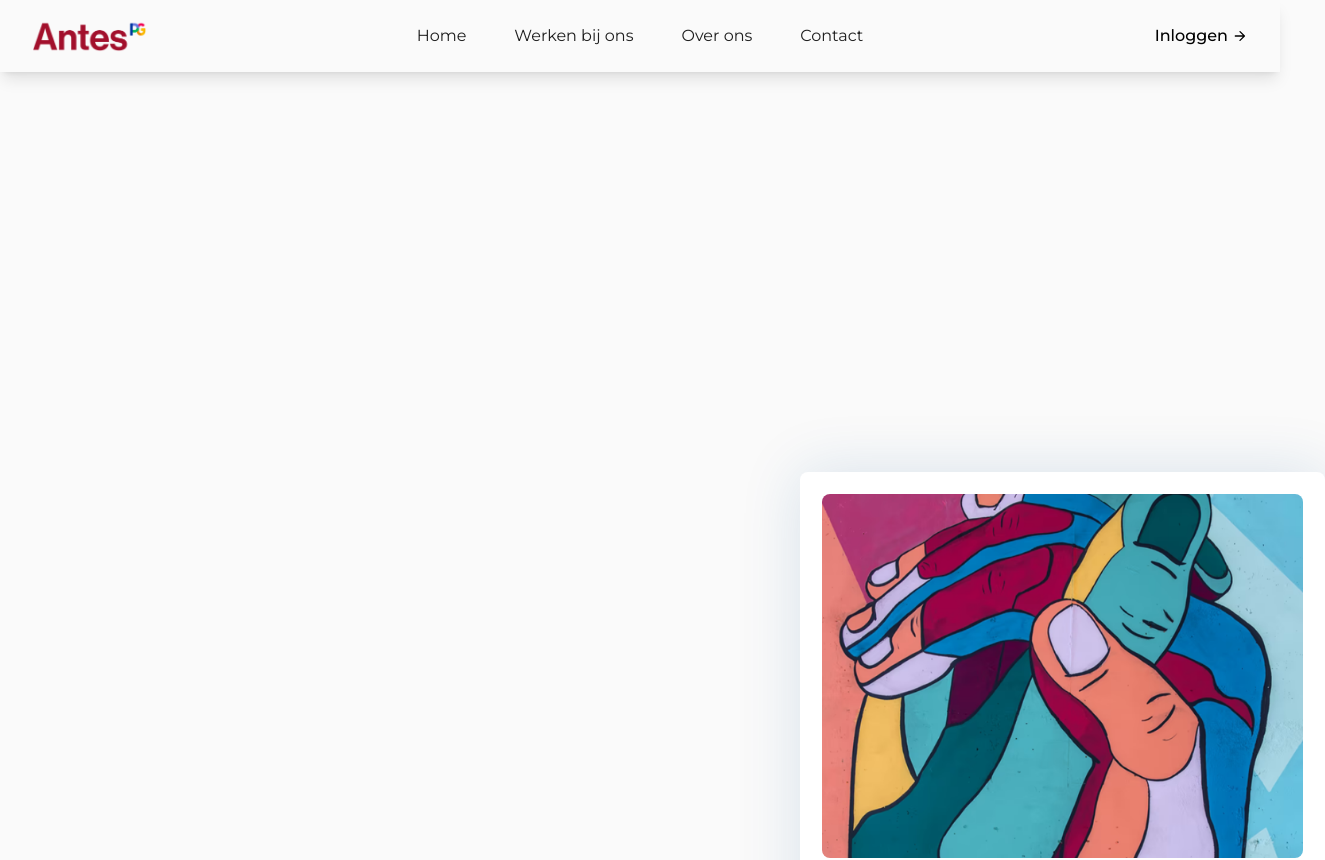
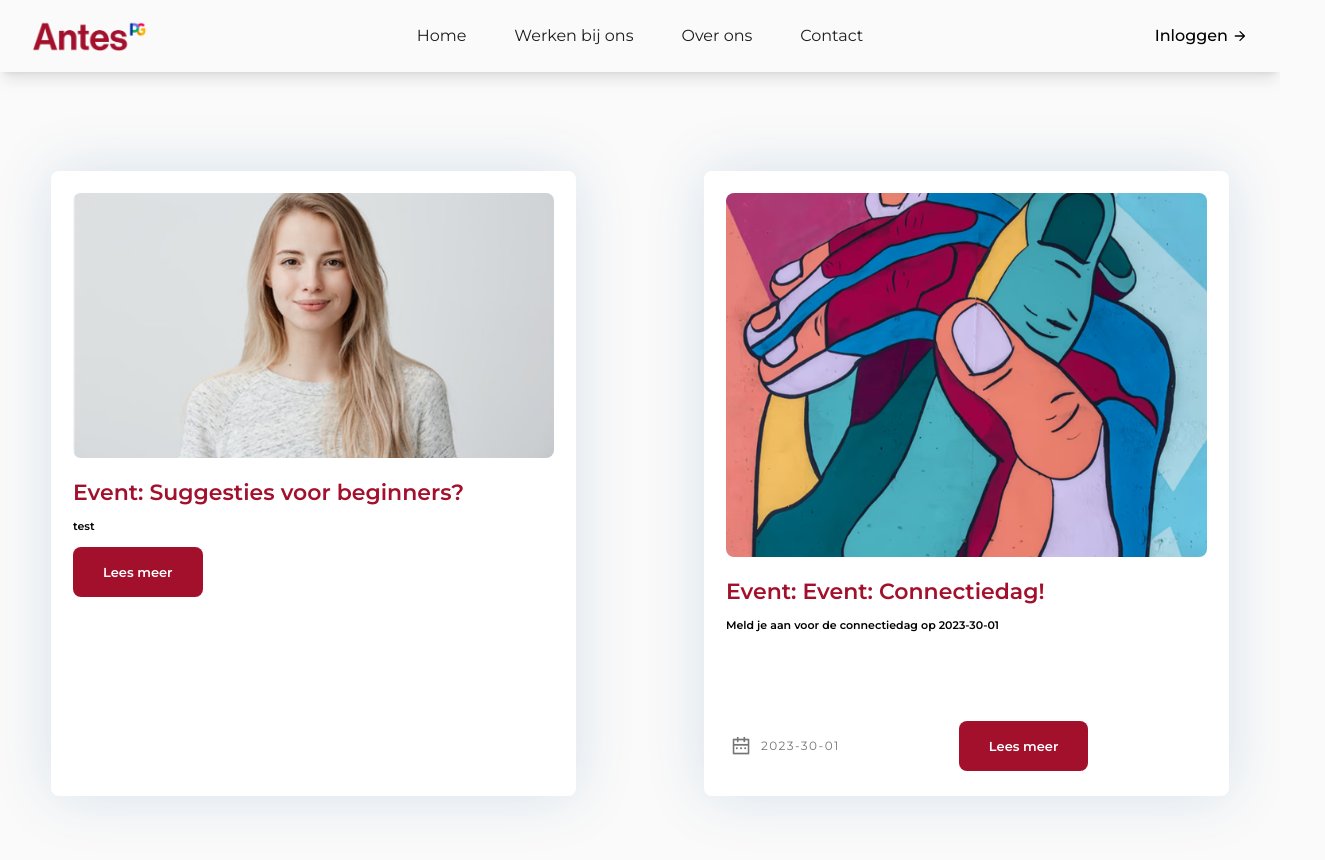
Before and after one commit to Albadit/project_c, a Next.js app in the folder antes/: page / in a window 1280 px wide. Shown: the top 860 px of the page, 1325 px wide, since content can reach past the window. Built offline with nearby package versions, Linux system fonts and the light colour scheme.

Commit message:
event card

```diff
--- a/antes/src/app/components/EventCard.tsx
+++ b/antes/src/app/components/EventCard.tsx
@@ -9,7 +9,7 @@ interface EventCardProps {
 
 export const EventCard: FC<EventCardProps> = ({ title, date, location, imageSrc }) => {
     return (
-        <div style={{ marginLeft: "800px", marginTop: "400px", width: '525px', height: '625px', padding: '22px', background: 'white', boxShadow: '0px 0px 60px rgba(21, 90, 148, 0.15)', borderRadius: '8px', flexDirection: 'column', justifyContent: 'flex-start', alignItems: 'flex-start', gap: '18px', display: 'inline-flex' }}>
+        <div style={{  width: '525px', height: '625px', padding: '22px', background: 'white', boxShadow: '0px 0px 60px rgba(21, 90, 148, 0.15)', borderRadius: '8px', flexDirection: 'column', justifyContent: 'flex-start', alignItems: 'flex-start', gap: '18px', display: 'inline-flex'}}>
             <div style={{ height: '364px', flexDirection: 'column', justifyContent: 'flex-start', alignItems: 'flex-start', gap: '10px', display: 'flex' }}>
                 <img style={{ width: '482px', height: '365px', borderRadius: '8px' }} src={imageSrc} alt={title} />
             </div>
@@ -26,5 +26,8 @@ export const EventCard: FC<EventCardProps> = ({ title, date, location, imageSrc
                 <button style={{ height: '50px', paddingLeft: '30px', paddingRight: '30px', paddingTop: '10px', paddingBottom: '10px', background: '#A2102C', borderRadius: '8px', justifyContent: 'center', alignItems: 'center', gap: '10px', display: 'flex', color: 'white', fontSize: '13px', fontFamily: 'Montserrat', fontWeight: 600, lineHeight: '30px', wordWrap: 'break-word' }}>Lees meer</button>
             </div>
         </div>
+
+
+
     );
 };
--- /dev/null
+++ b/antes/src/app/components/QnACard.tsx
@@ -0,0 +1,25 @@
+import { FC } from 'react';
+// import './QnACard.css';
+
+interface QnACardProps {
+    title: string;
+    description: string;
+    imageSrc: string;
+}
+
+export const QnACard: FC<QnACardProps> = ({ title, description, imageSrc }) => {
+    return (
+      <div style={{width: '525px', height: '625px', padding: '22px', background: 'white', boxShadow: '0px 0px 60px rgba(21, 90, 148, 0.15)', borderRadius: '8px', flexDirection: 'column', justifyContent: 'flex-between', alignItems: 'flex-start', gap: '18px', display: 'inline-flex'}}>
+
+            <img style={{ width: '482px', height: '265px', borderRadius: '8px' }} src={imageSrc} alt={title}/>
+
+            <div style={{ alignSelf: 'stretch', height: '30px', color: '#A2102C', fontSize: '22px', fontFamily: 'Montserrat', fontWeight: 600, lineHeight: '33px', wordWrap: 'break-word' }}>Event: {title}<br/></div>
+            <div style={{ width: '474px', color: 'black', fontSize: '11px', fontFamily: 'Montserrat', fontWeight: 600, lineHeight: '5px', wordWrap: 'break-word' }}>{description}<br/></div>
+            <div style={{ width: '372px', justifyContent: 'flex-start', alignItems: 'center', gap: '119px', display: 'inline-flex' }}>
+                <button style={{ height: '50px', paddingLeft: '30px', paddingRight: '30px', paddingTop: '10px', paddingBottom: '10px', background: '#A2102C', borderRadius: '8px', justifyContent: 'center', alignItems: 'center', gap: '10px', display: 'flex', color: 'white', fontSize: '13px', fontFamily: 'Montserrat', fontWeight: 600, lineHeight: '30px', wordWrap: 'break-word' }}>Lees meer</button>
+            </div>
+        </div>
+
+
+    );
+}
--- a/antes/src/app/page.tsx
+++ b/antes/src/app/page.tsx
@@ -1,17 +1,26 @@
 import Image from 'next/image'
 import HeaderHome from '@/app/components/header_home'
 import { EventCard } from '@/app/components/EventCard';
+import { QnACard } from '@/app/components/QnACard';
 
 export default function Home() {
   return (
     <>
       <HeaderHome />
+      <div className='flex flex-row gap-32 items-center justify-center my-[99px]'>
+
+        <QnACard
+          title='Suggesties voor beginners?'
+          description='test'
+          imageSrc='afbeeldingvrouwq&A.png'
+        />
       <EventCard
         title="Event: Connectiedag!"
         date="2023-30-01"
         location="Meld je aan voor de connectiedag"
         imageSrc="event.png"
       />
+      </div>
     </>
   )
 }
```
Also changed, not shown: antes/public/afbeeldingvrouwq&A.png (added).
